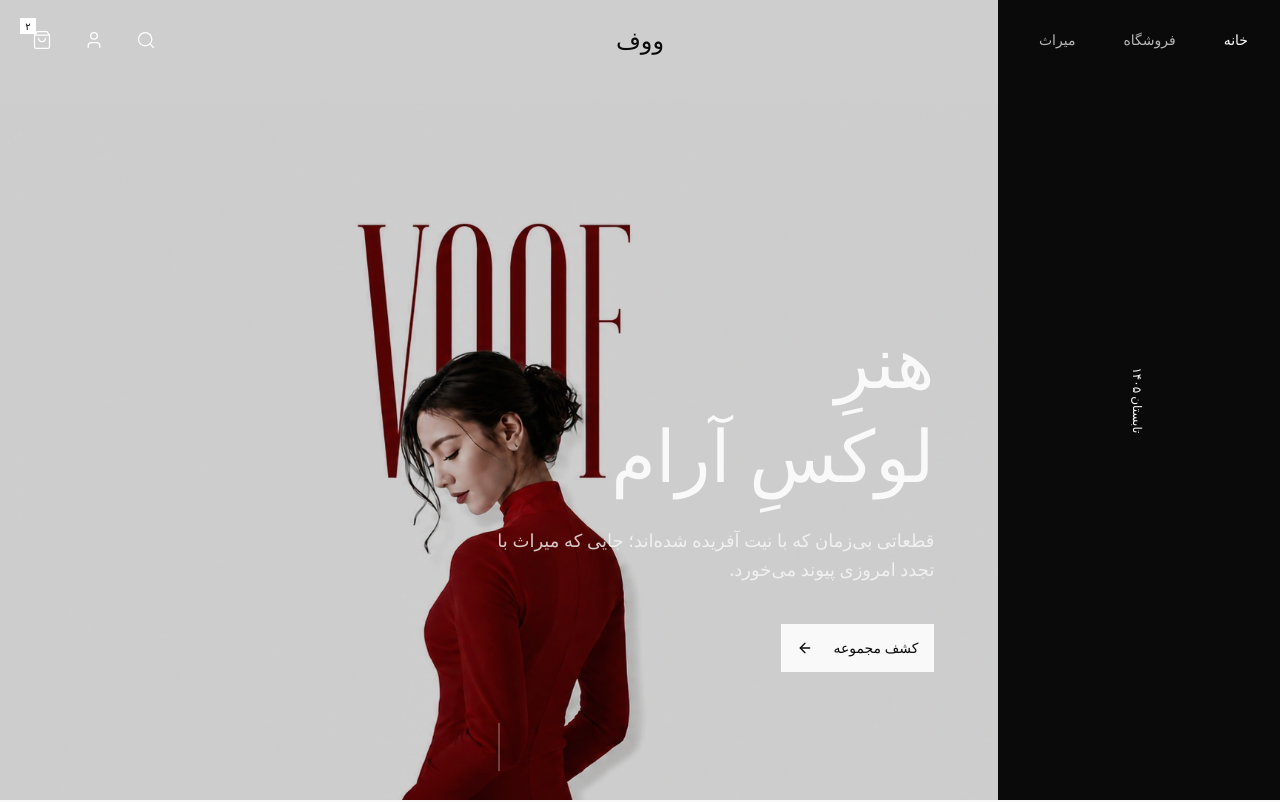
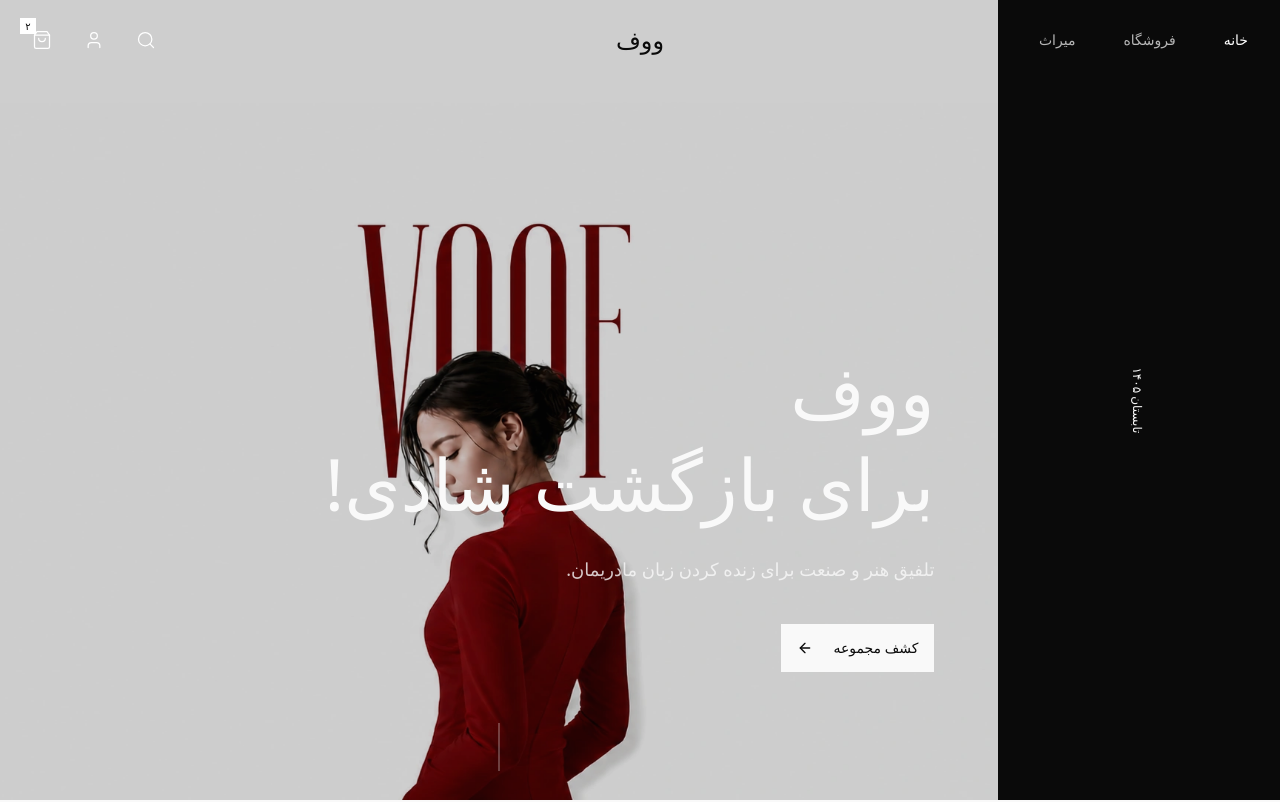
Before and after one commit to HosseinNabavi94/voof, a Next.js app: page / in a window 1280 px wide. Shown: the top 802 px of the page. Built offline with nearby package versions, Linux system fonts and the light colour scheme.

Commit message:
Update3 hero-section.tsx

```diff
--- a/components/hero-section.tsx
+++ b/components/hero-section.tsx
@@ -45,13 +45,12 @@ export function HeroSection() {
             className="max-w-2xl"
           >
             <h1 className="font-serif text-4xl md:text-5xl lg:text-7xl text-background leading-[1.3] mb-6 text-balance">
-              هنرِ
+              ووف
               <br />
-              لوکسِ آرام
+              برای بازگشت شادی!
             </h1>
             <p className="text-background/80 text-base lg:text-lg mb-10 max-w-md leading-relaxed">
-              قطعاتی بی‌زمان که با نیت آفریده شده‌اند؛ جایی که میراث با تجدد
-              امروزی پیوند می‌خورد.
+              تلفیق هنر و صنعت برای زنده کردن زبان مادریمان.
             </p>
             <motion.div whileHover={{ scale: 1.02 }} whileTap={{ scale: 0.98 }}>
               <Link href="/shop">
```
